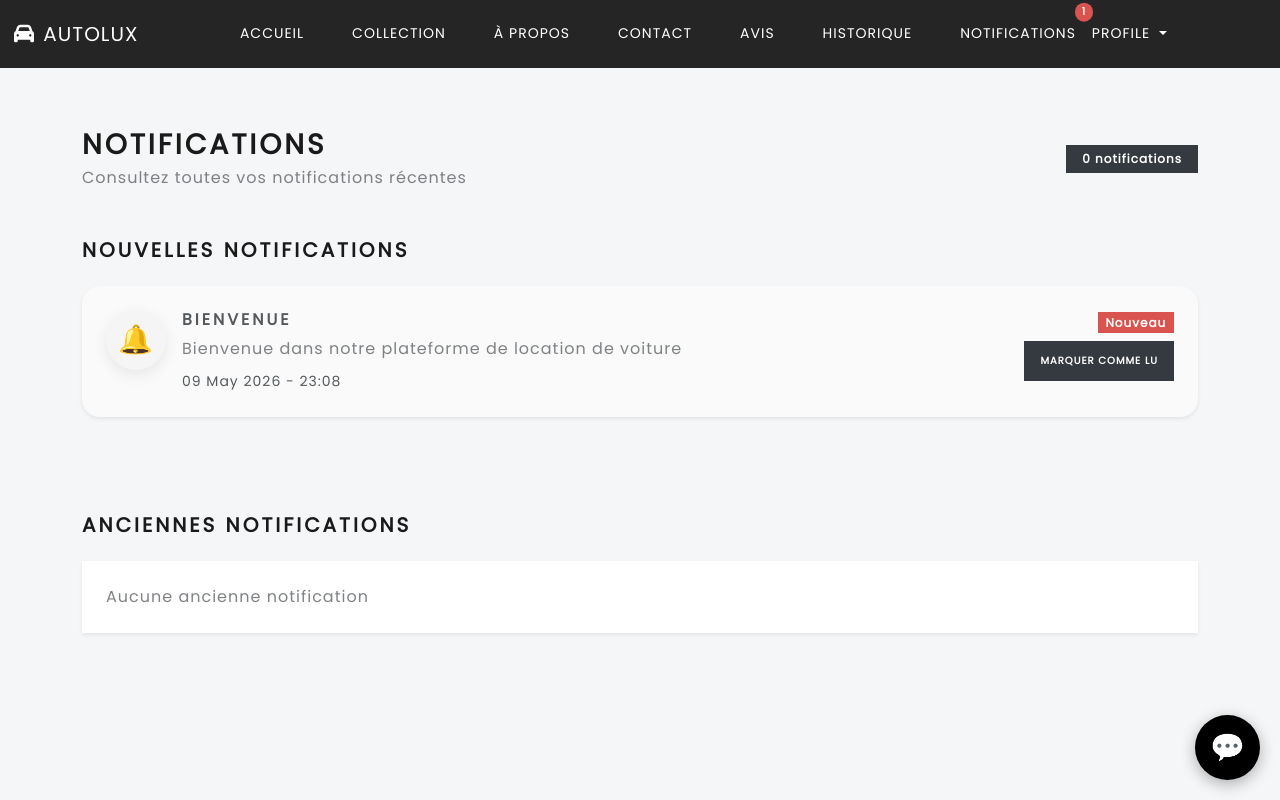
After one commit to fati254/Location-de-voiture, a Django app: page /cars/notifications/ in a window 1280 px wide. The commit adds this page. Run offline with Django 5.2, Linux system fonts and the light colour scheme; a user stored in the database is signed in; data comes from the database, SQL or seed files in the repository; both versions use the stored data as it was after the commit; some libraries are stand-ins or nearby versions.

Commit message:
Ajout du système de notifications et amélioration des réservations

```diff
--- /dev/null
+++ b/cars/context_processors.py
@@ -0,0 +1,17 @@
+from .models import Notification
+
+
+def notifications_count(request):
+
+    if request.user.is_authenticated:
+
+        count = Notification.objects.filter(
+            user=request.user,
+            is_read=False
+        ).count()
+
+        return {
+            'unread_notifications_count': count
+        }
+
+    return {}
--- a/cars/models.py
+++ b/cars/models.py
@@ -35,3 +35,19 @@ class Review(models.Model):
 
     def __str__(self):
         return f"{self.user} - {self.car}"
+
+
+class Notification(models.Model):
+
+    user = models.ForeignKey(User, on_delete=models.CASCADE)
+
+    title = models.CharField(max_length=255)
+
+    message = models.TextField()
+
+    is_read = models.BooleanField(default=False)
+
+    created_at = models.DateTimeField(auto_now_add=True)
+
+    def __str__(self):
+        return self.title
--- /dev/null
+++ b/cars/templates/cars/notifications.html
@@ -0,0 +1,244 @@
+{% extends 'base.html' %}
+{% load static %}
+
+{% block content %}
+
+<div class="container py-5">
+
+    <!-- HEADER -->
+    <div class="d-flex justify-content-between align-items-center mb-5">
+
+        <div>
+            <h2 class="fw-bold mb-1">Notifications</h2>
+
+            <p class="text-muted mb-0">
+                Consultez toutes vos notifications récentes
+            </p>
+        </div>
+
+        <div>
+            <span class="badge bg-dark fs-6 px-3 py-2">
+
+                {{ new_notifications|length|add:old_notifications|length }}
+
+                notifications
+
+            </span>
+        </div>
+
+    </div>
+
+    <!-- =========================
+         NOUVELLES NOTIFICATIONS
+    ========================== -->
+
+    <h4 class="fw-bold mb-4">
+        Nouvelles notifications
+    </h4>
+
+    {% for notification in new_notifications %}
+
+    <div class="card shadow-sm border-0 mb-4 notification-card unread">
+
+        <div class="card-body p-4">
+
+            <div class="d-flex justify-content-between align-items-start">
+
+                <!-- LEFT -->
+                <div class="d-flex align-items-start gap-3">
+
+                    <!-- ICON -->
+                    <div class="notification-icon">
+
+                        {% if 'Paiement' in notification.title %}
+                            <span style="font-size:28px;">✅</span>
+
+                        {% elif 'annulée' in notification.title %}
+                            <span style="font-size:28px;">❌</span>
+
+                        {% elif 'Réservation' in notification.title %}
+                            <span style="font-size:28px;">🚗</span>
+
+                        {% else %}
+                            <span style="font-size:28px;">🔔</span>
+
+                        {% endif %}
+
+                    </div>
+
+                    <!-- CONTENT -->
+                    <div>
+
+                        <h5 class="fw-bold mb-2">
+                            {{ notification.title }}
+                        </h5>
+
+                        <p class="text-muted mb-2">
+                            {{ notification.message }}
+                        </p>
+
+                        <small class="text-secondary">
+                            {{ notification.created_at|date:"d M Y - H:i" }}
+                        </small>
+
+                    </div>
+
+                </div>
+
+                <!-- RIGHT -->
+                <div class="text-end">
+
+                    <span class="badge bg-danger mb-2">
+                        Nouveau
+                    </span>
+
+                    <br>
+
+                    <a href="{% url 'mark_notification_read' notification.id %}"
+                       class="btn btn-sm btn-dark">
+
+                        Marquer comme lu
+
+                    </a>
+
+                </div>
+
+            </div>
+
+        </div>
+
+    </div>
+
+    {% empty %}
+
+    <div class="card border-0 shadow-sm p-4 mb-5">
+
+        <p class="text-muted mb-0">
+            Aucune nouvelle notification
+        </p>
+
+    </div>
+
+    {% endfor %}
+
+    <!-- =========================
+         ANCIENNES NOTIFICATIONS
+    ========================== -->
+
+    <hr class="my-5">
+
+    <h4 class="fw-bold mb-4">
+        Anciennes notifications
+    </h4>
+
+    {% for notification in old_notifications %}
+
+    <div class="card shadow-sm border-0 mb-3 notification-card">
+
+        <div class="card-body p-4">
+
+            <div class="d-flex justify-content-between align-items-start">
+
+                <!-- LEFT -->
+                <div class="d-flex align-items-start gap-3">
+
+                    <!-- ICON -->
+                    <div class="notification-icon">
+
+                        {% if 'Paiement' in notification.title %}
+                            <span style="font-size:28px;">✅</span>
+
+                        {% elif 'annulée' in notification.title %}
+                            <span style="font-size:28px;">❌</span>
+
+                        {% elif 'Réservation' in notification.title %}
+                            <span style="font-size:28px;">🚗</span>
+
+                        {% else %}
+                            <span style="font-size:28px;">🔔</span>
+
+                        {% endif %}
+
+                    </div>
+
+                    <!-- CONTENT -->
+                    <div>
+
+                        <h6 class="fw-bold mb-2">
+                            {{ notification.title }}
+                        </h6>
+
+                        <p class="text-muted mb-2">
+                            {{ notification.message }}
+                        </p>
+
+                        <small class="text-secondary">
+                            {{ notification.created_at|date:"d M Y - H:i" }}
+                        </small>
+
+                    </div>
+
+                </div>
+
+                <!-- RIGHT -->
+                <div>
+
+                    <span class="badge bg-success">
+                        Lu
+                    </span>
+
+                </div>
+
+            </div>
+
+        </div>
+
+    </div>
+
+    {% empty %}
+
+    <div class="card border-0 shadow-sm p-4">
+
+        <p class="text-muted mb-0">
+            Aucune ancienne notification
+        </p>
+
+    </div>
+
+    {% endfor %}
+
+</div>
+
+<style>
+
+.notification-card {
+    border-radius: 18px;
+    transition: 0.3s;
+}
+
+.notification-card:hover {
+    transform: translateY(-5px);
+    box-shadow: 0 20px 40px rgba(0,0,0,0.08);
+}
+
+.unread {
+    border-left: 6px solid #000;
+    background: #fafafa;
+}
+
+.notification-icon {
+    width: 60px;
+    height: 60px;
+    border-radius: 50%;
+    background: #f5f5f5;
+
+    display: flex;
+    align-items: center;
+    justify-content: center;
+
+    box-shadow: 0 5px 15px rgba(0,0,0,0.08);
+}
+
+</style>
+
+{% endblock %}
--- a/cars/urls.py
+++ b/cars/urls.py
@@ -1,6 +1,6 @@
 from django.urls import path
 from .views import home, CarListView , contact, propos , avis
-from .views import home, cars_list, contact, propos, avis, ai_chat_search
+from .views import home, cars_list, contact, propos, avis, ai_chat_search , notifications , mark_notification_read
 from django.conf import settings
 from django.conf.urls.static import static
 
@@ -11,6 +11,9 @@ urlpatterns = [
     path('propos/',propos, name= 'propos'),
     path('avis/',avis, name='avis'),
     path('ai-chat/',ai_chat_search, name='ai_chat'),
+    path('notifications/', notifications, name='notifications'),
+    path('notifications/read/<int:notification_id>/',mark_notification_read,name='mark_notification_read'
+),
 
 ]
 if settings.DEBUG:
--- a/cars/views.py
+++ b/cars/views.py
@@ -1,9 +1,10 @@
 
-from .models import Car , Review
+from .models import Car , Review   , Notification
 from django.views.generic import ListView
-from django.shortcuts import render , get_object_or_404
+from django.shortcuts import render , get_object_or_404 , redirect
 from reservations.models import Reservation
 from datetime import datetime
+from django.contrib.auth.decorators import login_required
 
 import json
 import re
@@ -354,3 +355,36 @@ def ai_chat_search(request):
         'cars': []
 
     })
+
+
+@login_required
+def notifications(request):
+
+    new_notifications = Notification.objects.filter(
+        user=request.user,
+        is_read=False
+    ).order_by('-created_at')
+
+    old_notifications = Notification.objects.filter(
+        user=request.user,
+        is_read=True
+    ).order_by('-created_at')
+
+    return render(request, 'cars/notifications.html', {
+        'new_notifications': new_notifications,
+        'old_notifications': old_notifications
+    })
+
+@login_required
+def mark_notification_read(request, notification_id):
+
+    notification = get_object_or_404(
+        Notification,
+        id=notification_id,
+        user=request.user
+    )
+
+    notification.is_read = True
+    notification.save()
+
+    return redirect('notifications')
--- a/config/settings.py
+++ b/config/settings.py
@@ -70,6 +70,7 @@ TEMPLATES = [
                 'django.template.context_processors.request',
                 'django.contrib.auth.context_processors.auth',
                 'django.contrib.messages.context_processors.messages',
+                'cars.context_processors.notifications_count',
             ],
         },
     },
@@ -110,6 +111,7 @@ DEFAULT_AUTO_FIELD = 'django.db.models.BigAutoField'
 
 
 #  AUTH (IMPORTANT FIX PROPRE)
-LOGIN_URL = '/admin/login/'
+#LOGIN_URL = '/admin/login/'
 LOGIN_REDIRECT_URL = '/admin/'
 LOGOUT_REDIRECT_URL = '/admin/login/'
+LOGIN_URL = '/users/login/'
--- a/templates/base.html
+++ b/templates/base.html
@@ -117,17 +117,31 @@ body {
          <li class="nav-item">
         <a class="nav-link" href="{% url 'history' %}">Historique</a>
         </li>
+        <a class="nav-link position-relative"
+            href="{% url 'notifications' %}">
+
+                    Notifications
+
+    {% if unread_notifications_count > 0 %}
+        <span class="position-absolute top-0 start-100 translate-middle badge rounded-pill bg-danger">
+
+            {{ unread_notifications_count }}
+
+        </span>
+    {% endif %}
+
+</a>
 
         <li class="nav-item dropdown">
 
             <a class="nav-link dropdown-toggle" data-bs-toggle="dropdown">
-                Profil
+                Profile
             </a>
 
             <div class="dropdown-menu">
                 <a class="dropdown-item" href="{% url 'reservation_list' %}">Mes réservations</a>
                 <a class="dropdown-item" href="{% url 'reservation_list' %}">Paiement</a>
-                <a class="dropdown-item" href="#">Notifications</a>
+                <a class="dropdown-item" href="{% url 'notifications' %}">Notifications</a>
                 <a class="dropdown-item" href="{% url 'profile' %}">Mon Profile</a>
             </div>
 
```
Also changed, not shown: reservations/views.py (+16 -1 lines), cars/migrations/0010_notification.py (added), db.sqlite3, 1 other file.
